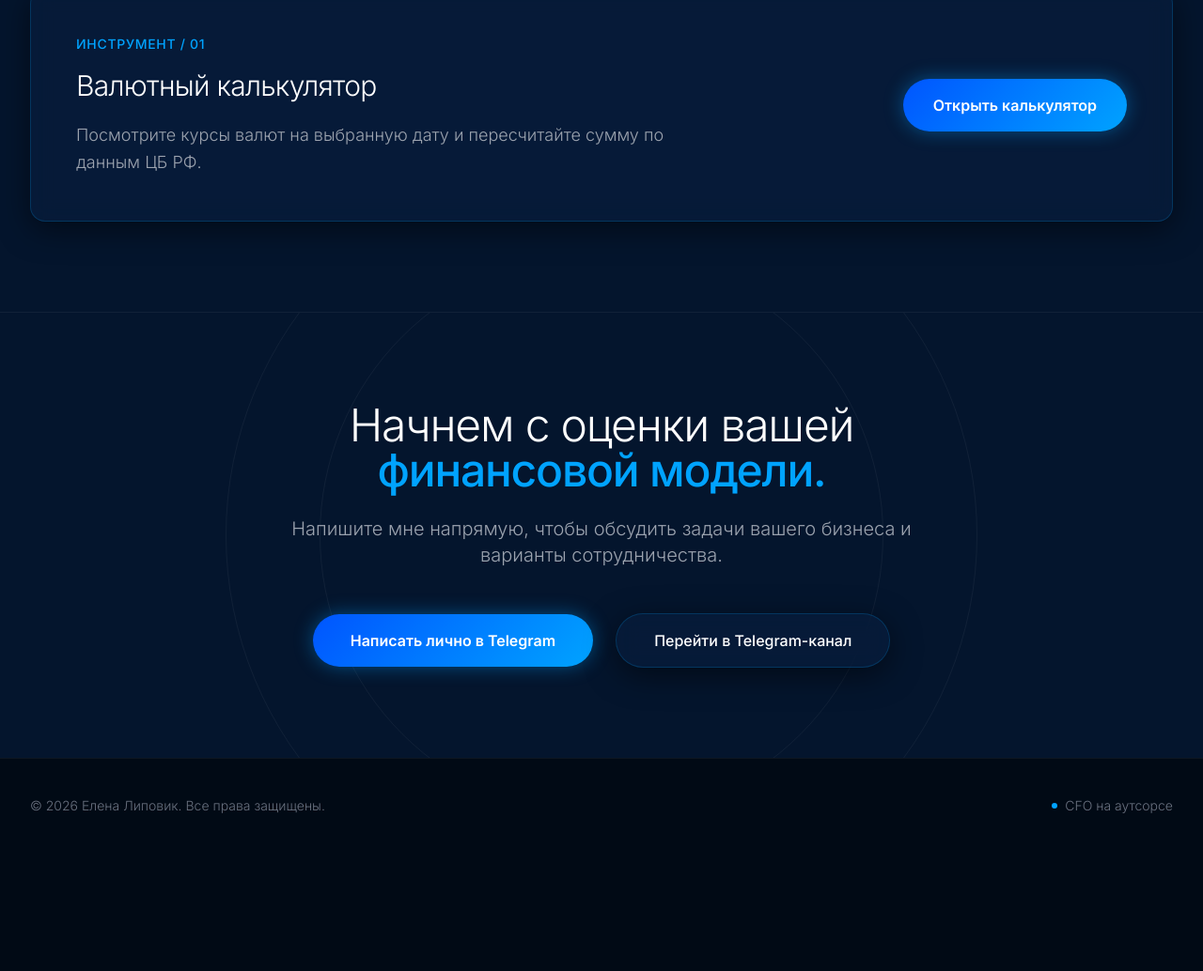
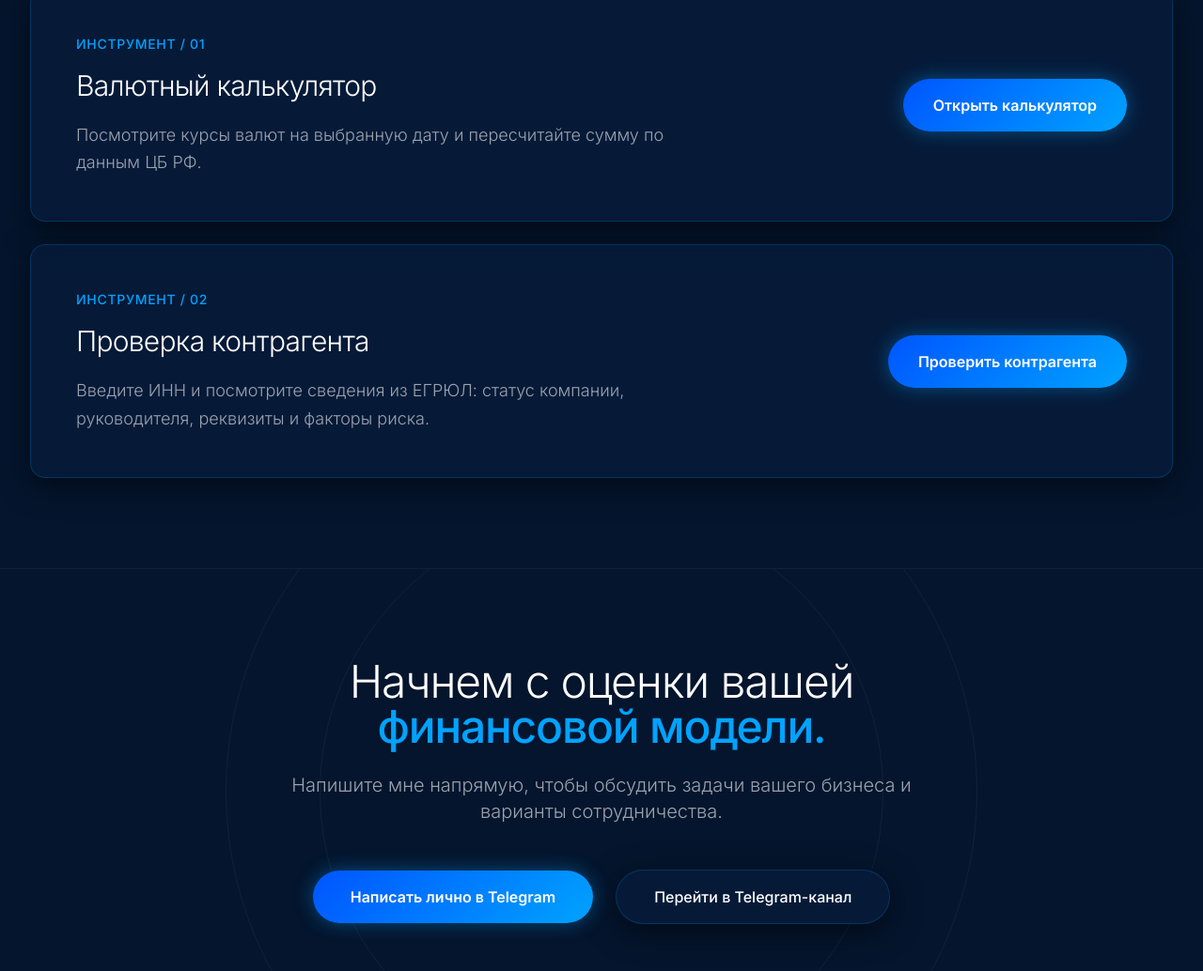
Before and after one commit to elenalipovik-ctrl/site-vizitka, a plain HTML site: page Index.html in a window 1280 px wide. Shown: the part 2567-3601 px from the top of the page at 94% size. Before the commit the page ends 3475 px from the top, so only its background shows below. Drawn offline with nearby package versions, Linux system fonts and the light colour scheme; animation ran at ten frames a second.

Commit message:
Add counterparty check to financial tools

```diff
--- a/Index.html
+++ b/Index.html
@@ -316,6 +316,16 @@
                     Открыть калькулятор
                 </a>
             </div>
+            <div class="glass-card rounded-2xl p-8 md:p-12 flex flex-col lg:flex-row lg:items-center lg:justify-between gap-8 mt-6">
+                <div class="max-w-2xl">
+                    <p class="text-quartz-glow text-sm font-medium tracking-wider uppercase mb-4">Инструмент / 02</p>
+                    <h3 class="text-2xl md:text-3xl font-light text-white tracking-tight mb-5">Проверка контрагента</h3>
+                    <p class="text-lg text-gray-400 leading-relaxed font-light">Введите ИНН и посмотрите сведения из ЕГРЮЛ: статус компании, руководителя, реквизиты и факторы риска.</p>
+                </div>
+                <a href="https://checking.fin-partner.pro/" class="btn-quartz inline-flex items-center justify-center px-8 py-4 text-base font-semibold rounded-full whitespace-nowrap self-start lg:self-auto">
+                    Проверить контрагента
+                </a>
+            </div>
         </div>
     </section>
 
```
